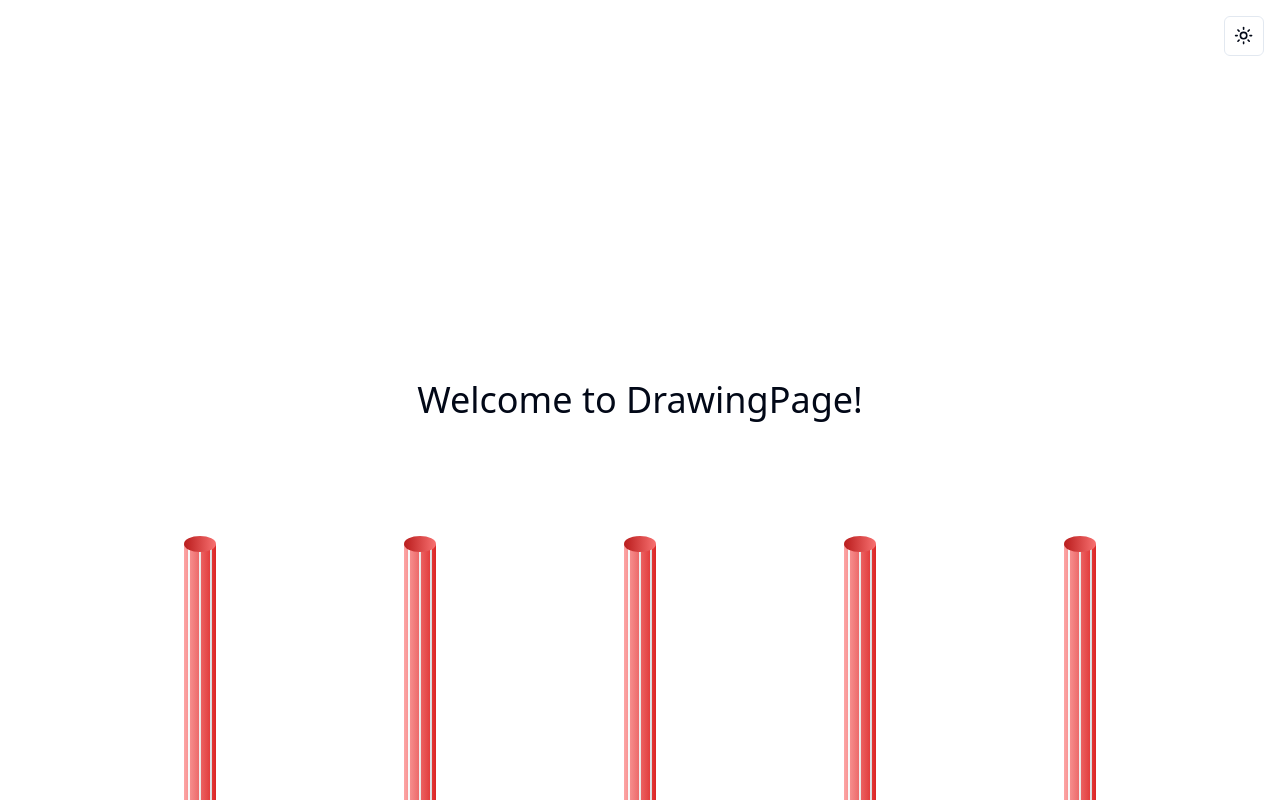
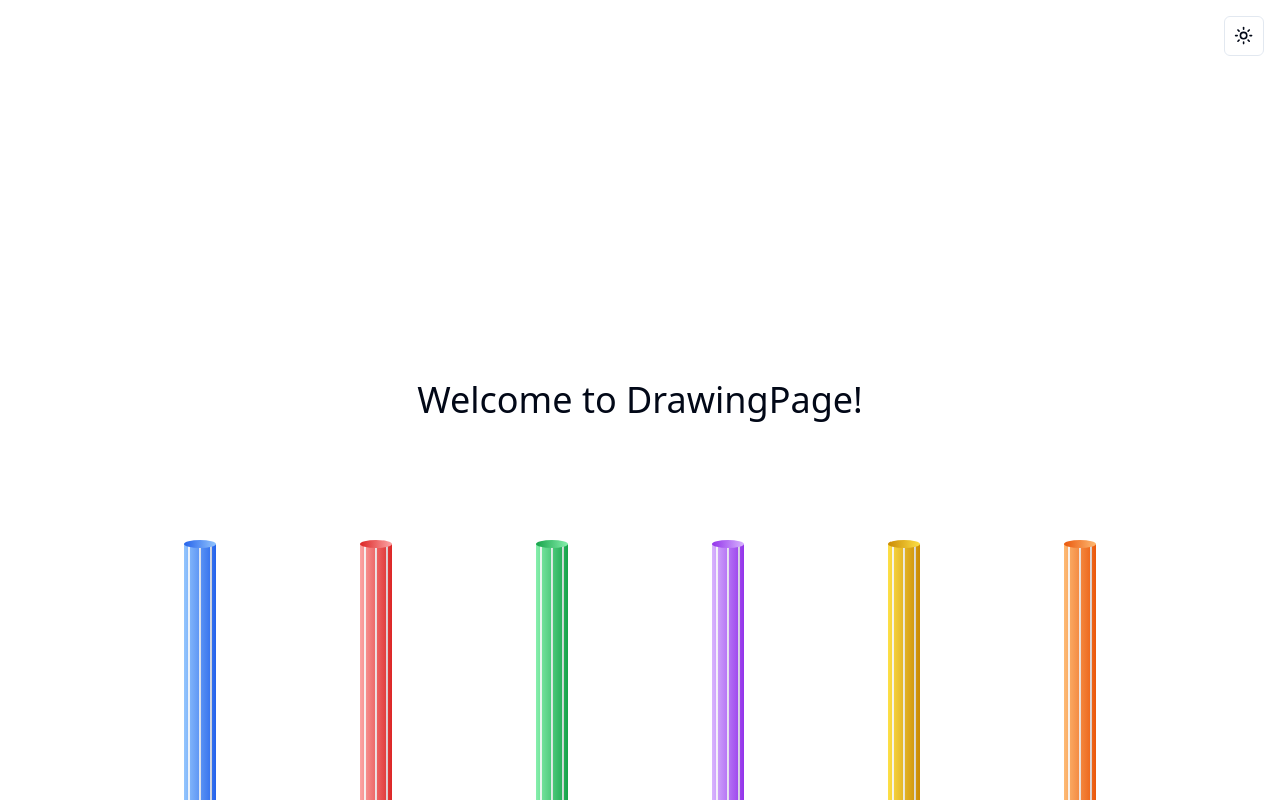
Before and after one commit to roccomaniscalco/draw-straws, a Next.js app: page /drawing/1/user/1 in a window 1280 px wide. Built offline with nearby package versions, Linux system fonts and the light colour scheme.

Commit message:
create straw variants

```diff
--- a/src/app/drawing/[roomId]/user/[username]/page.tsx
+++ b/src/app/drawing/[roomId]/user/[username]/page.tsx
@@ -5,11 +5,12 @@ export default function DrawingPage() {
     <div className="flex h-screen flex-col items-center justify-center">
       <h1 className="text-4xl">Welcome to DrawingPage!</h1>
       <div className="container fixed bottom-0 flex w-full transform justify-between">
-        <Straw />
-        <Straw />
-        <Straw />
-        <Straw />
-        <Straw />
+        <Straw color="blue" />
+        <Straw color="red" />
+        <Straw color="green" />
+        <Straw color="purple" />
+        <Straw color="yellow" />
+        <Straw color="orange" />
       </div>
     </div>
   );
--- a/src/app/drawing/[roomId]/user/[username]/straw.tsx
+++ b/src/app/drawing/[roomId]/user/[username]/straw.tsx
@@ -1,10 +1,37 @@
-export function Straw() {
+import { cn } from "@/lib/utils";
+import { VariantProps, cva } from "class-variance-authority";
+
+const strawVariants = cva("", {
+  variants: {
+    color: {
+      red: "from-red-300 to-red-600",
+      blue: "from-blue-300 to-blue-600",
+      green: "from-green-300 to-green-600",
+      yellow: "from-yellow-300 to-yellow-600",
+      purple: "from-purple-300 to-purple-600",
+      orange: "from-orange-300 to-orange-600",
+    },
+  },
+});
+
+interface StrawProps extends VariantProps<typeof strawVariants> {}
+export function Straw(props: StrawProps) {
   return (
-    <div className="to relative flex h-64 w-8 justify-around bg-red-600 bg-gradient-to-r from-red-300">
-      <div className="absolute inset-0 flex h-4 w-8 -translate-y-2 transform justify-between overflow-clip rounded-[50%] bg-red-700 bg-gradient-to-l from-red-400" />
-      <div className="h-64 w-[2px] bg-gradient-to-r from-slate-50 to-stone-100"></div>
-      <div className="h-64 w-[2px] bg-gradient-to-r from-slate-100 to-stone-200"></div>
-      <div className="h-64 w-[2px] bg-gradient-to-r from-slate-200 to-stone-300"></div>
+    <div
+      className={cn(
+        "relative flex h-64 w-8 justify-around bg-gradient-to-r",
+        strawVariants({ color: props.color }),
+      )}
+    >
+      <div
+        className={cn(
+          "absolute inset-0 flex h-2 w-8 -translate-y-1 transform justify-between overflow-clip rounded-[50%] bg-gradient-to-l",
+          strawVariants({ color: props.color }),
+        )}
+      />
+      <div className="h-64 w-[2px] bg-gradient-to-r from-slate-50/90 to-stone-100/90"></div>
+      <div className="h-64 w-[2px] bg-gradient-to-r from-slate-100/90 to-stone-200/90"></div>
+      <div className="h-64 w-[2px] bg-gradient-to-r from-slate-200/90 to-stone-300/90"></div>
     </div>
   );
 }
```
